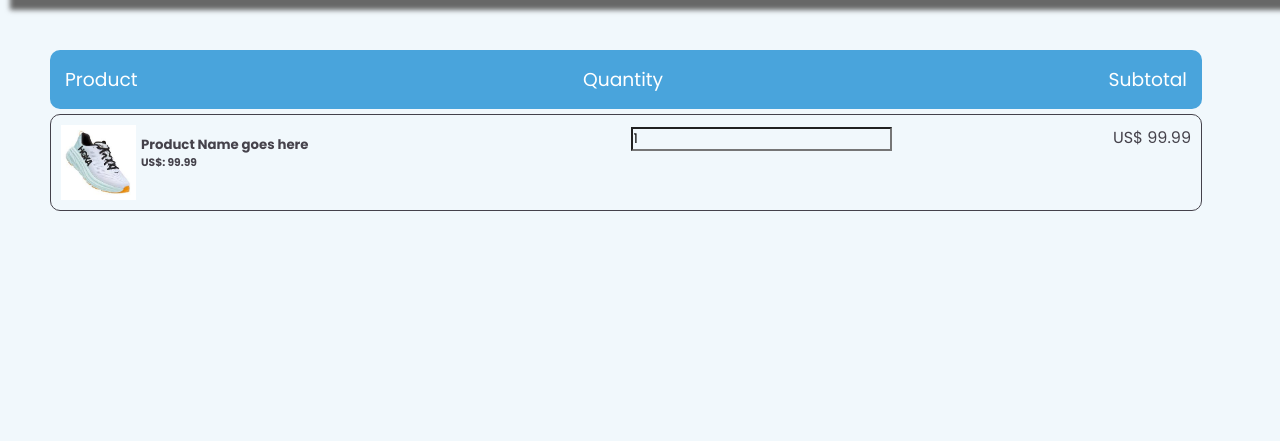
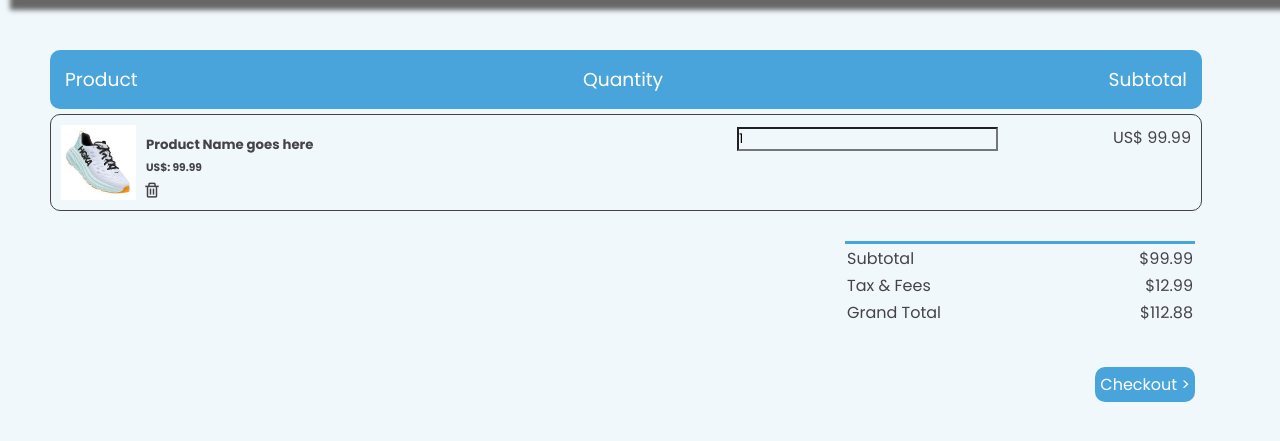
Before and after one commit to Vinimolz/455MKlll-Quality-Assurance, a Flask app: page /ecommerce/cart in a window 1280 px wide. Shown: the part 104-545 px from the top of the page. Run offline with Flask 2, Linux system fonts and the light colour scheme; some libraries are stand-ins or nearby versions.

Commit message:
finished cart Front End

```diff
--- a/Ecommerce/website/static/css/cart.css
+++ b/Ecommerce/website/static/css/cart.css
@@ -127,14 +127,11 @@ header{
     display: flex;
     border-radius: 10px;
     justify-content: space-between;
-
-
 }
 .product{
     display: flex;
     width: 350px;
     height: 75px;
-
 }
 .image{
     max-width: 100%;
@@ -147,3 +144,74 @@ img{
     margin-left: 5px;
     margin-top: 10px;
 }
+.text button{
+    color: transparent;
+    background-color: transparent;
+    border-color: transparent;
+}
+.text h5{
+    margin-bottom: 5px;
+    margin-left: 5px;
+}
+.text h6{
+    margin-bottom: 3px;
+    margin-left: 5px;
+}
+.text i{
+    color: var(--text-color);
+    font-size: 18px;
+    transition: all .6s ease;
+    cursor: pointer;
+
+}
+.text i:hover{
+    color: rgb(201, 1, 1);
+    transform: scale(1.1);
+
+}
+.quantity{
+    width: 50px;
+}
+
+.total-price{
+    display: flex;
+    justify-content: flex-end;
+    margin-top: 10px;
+    margin-right: 65px;
+}
+.total-price table{
+    border-top: 3px solid #49a4dc;
+    margin: 20px;
+    width: 70%;
+    max-width: 350px;
+
+}
+.total-price td:last-child{
+    text-align: right;
+}
+
+.checkout{
+    display: flex;
+    justify-content: flex-end;
+    margin-top: 20px;
+    margin-right: 85px;
+}
+.checkout .viewBtn{
+    border-color: transparent;
+    background-color: #49a4dc;
+    color: #fff;
+    text-align: center;
+    font-weight: 600s;
+    cursor: pointer;
+    padding: 5px;
+    width: 150x;
+    transition: all .3s ease;
+    border-radius: 10px;
+    transition: all 0.3 ease;
+}
+.checkout .viewBtn:hover{
+    background: #49a4dc;
+    border-radius: 10px;
+    color: #fff;
+    transform: scale(1.1);
+}
--- a/Ecommerce/website/templates/cart.html
+++ b/Ecommerce/website/templates/cart.html
@@ -35,6 +35,7 @@
         <h3>Quantity</h3>
         <h3>Subtotal</h3>
     </div>
+    <!-- Start For loop here-->
     <section class="main-body">
         <div class="cart-content">
             <div class="product">
@@ -44,6 +45,7 @@
                 <div class="text">
                     <h5>Product Name goes here</h5>
                     <h6>US$: 99.99</h6>
+                    <button><i class='bx bx-trash'></i></button>
                 </div>
             </div>
             <div class="quantity">
@@ -54,3 +56,23 @@
             </div>
         </div>
     </section>
+    <!-- End For loop here -->
+    <div class="total-price">
+        <table>
+            <tr>
+                <td>Subtotal</td>
+                <td>$99.99</td>
+            </tr>
+            <tr>
+                <td>Tax & Fees</td>
+                <td>$12.99</td>
+            </tr>
+            <tr>
+                <td>Grand Total</td>
+                <td>$112.88</td>
+            </tr>
+        </table>
+    </div>
+    <div class="checkout">
+        <a class="viewBtn" href="">Checkout ></a>
+    </div>
```
Also changed, not shown: Ecommerce/website/static/css/modelview.css (+5 -5 lines).
